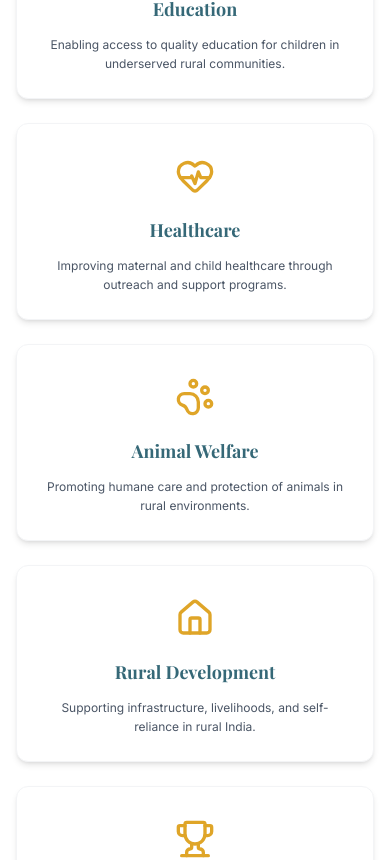
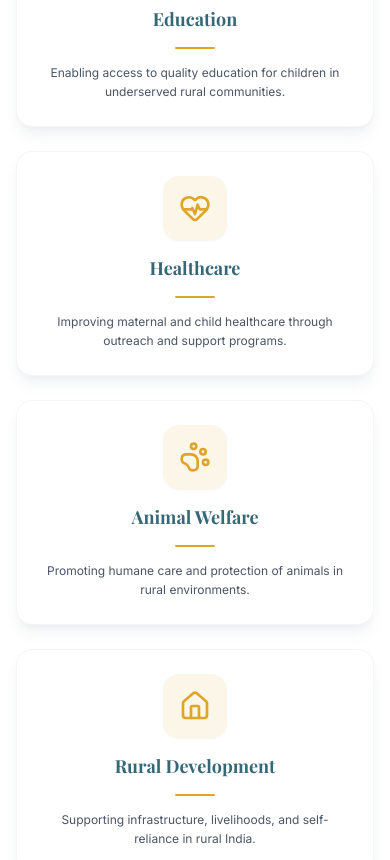
Before and after one commit to AdityaWagh06/chothani-foundation, a Next.js app: page / in a window 390 px wide. Shown: the part 1779-2639 px from the top of the page. Built offline with nearby package versions, Linux system fonts and the light colour scheme; a web font is replaced by a local one.

Commit message:
style: add elevated mobile card shadows, rounded-2xl corners, and gold icon badges to Home focus area cards

```diff
--- a/app/page.tsx
+++ b/app/page.tsx
@@ -237,28 +237,25 @@ export default function HomePage() {
               return (
                 <motion.div
                   key={area.id}
-                  initial={{ opacity: 0, y: 35, filter: "blur(5px)" }}
+                  initial={{ opacity: 0, y: 30, filter: "blur(5px)" }}
                   whileInView={{ opacity: 1, y: 0, filter: "blur(0px)" }}
-                  viewport={{ once: true, amount: 0.2 }}
+                  viewport={{ once: true, amount: 0.15 }}
                   transition={{
                     duration: 0.65,
-                    delay: index * 0.12,
+                    delay: index * 0.1,
                     ease: [0.16, 1, 0.3, 1],
                   }}
                   whileHover={{ y: -6, scale: 1.02 }}
-                  className="h-full rounded-xl bg-white p-6 sm:p-8 border border-gray-100 shadow-md hover:shadow-2xl transition-all duration-300 text-center space-y-3 flex flex-col items-center justify-start group cursor-pointer"
+                  className="h-full rounded-2xl bg-white p-6 sm:p-8 border border-gray-100/90 shadow-lg shadow-gray-200/60 hover:shadow-2xl hover:shadow-gray-300/70 transition-all duration-300 text-center space-y-3.5 flex flex-col items-center justify-start group cursor-pointer"
                 >
-                  <motion.div
-                    whileHover={{ rotate: 10, scale: 1.18 }}
-                    transition={{ type: "spring", stiffness: 350, damping: 18 }}
-                    className="flex h-14 w-14 items-center justify-center text-[#DFA528]"
-                  >
-                    <IconComponent className="h-10 w-10" />
-                  </motion.div>
-                  <h3 className="font-serif text-lg font-bold text-[#356877] group-hover:text-[#DFA528] transition-colors">
+                  <div className="flex h-16 w-16 items-center justify-center rounded-2xl bg-[#DFA528]/10 text-[#DFA528] group-hover:bg-[#DFA528] group-hover:text-slate-900 transition-all duration-300 shadow-xs">
+                    <IconComponent className="h-8 w-8" />
+                  </div>
+                  <h3 className="font-serif text-lg sm:text-xl font-bold text-[#356877] group-hover:text-[#DFA528] transition-colors">
                     {area.title}
                   </h3>
-                  <p className="text-xs sm:text-sm text-gray-600 leading-relaxed">
+                  <div className="h-0.5 w-10 bg-[#DFA528] rounded-full transition-all duration-300 group-hover:w-16" />
+                  <p className="text-xs sm:text-sm text-gray-600 leading-relaxed font-normal">
                     {area.desc}
                   </p>
                 </motion.div>
@@ -273,28 +270,25 @@ export default function HomePage() {
               return (
                 <motion.div
                   key={area.id}
-                  initial={{ opacity: 0, y: 35, filter: "blur(5px)" }}
+                  initial={{ opacity: 0, y: 30, filter: "blur(5px)" }}
                   whileInView={{ opacity: 1, y: 0, filter: "blur(0px)" }}
-                  viewport={{ once: true, amount: 0.2 }}
+                  viewport={{ once: true, amount: 0.15 }}
                   transition={{
                     duration: 0.65,
-                    delay: (index + 3) * 0.12,
+                    delay: (index + 3) * 0.1,
                     ease: [0.16, 1, 0.3, 1],
                   }}
                   whileHover={{ y: -6, scale: 1.02 }}
-                  className="h-full rounded-xl bg-white p-6 sm:p-8 border border-gray-100 shadow-md hover:shadow-2xl transition-all duration-300 text-center space-y-3 flex flex-col items-center justify-start group cursor-pointer"
+                  className="h-full rounded-2xl bg-white p-6 sm:p-8 border border-gray-100/90 shadow-lg shadow-gray-200/60 hover:shadow-2xl hover:shadow-gray-300/70 transition-all duration-300 text-center space-y-3.5 flex flex-col items-center justify-start group cursor-pointer"
                 >
-                  <motion.div
-                    whileHover={{ rotate: 10, scale: 1.18 }}
-                    transition={{ type: "spring", stiffness: 350, damping: 18 }}
-                    className="flex h-14 w-14 items-center justify-center text-[#DFA528]"
-                  >
-                    <IconComponent className="h-10 w-10" />
-                  </motion.div>
-                  <h3 className="font-serif text-lg font-bold text-[#356877] group-hover:text-[#DFA528] transition-colors">
+                  <div className="flex h-16 w-16 items-center justify-center rounded-2xl bg-[#DFA528]/10 text-[#DFA528] group-hover:bg-[#DFA528] group-hover:text-slate-900 transition-all duration-300 shadow-xs">
+                    <IconComponent className="h-8 w-8" />
+                  </div>
+                  <h3 className="font-serif text-lg sm:text-xl font-bold text-[#356877] group-hover:text-[#DFA528] transition-colors">
                     {area.title}
                   </h3>
-                  <p className="text-xs sm:text-sm text-gray-600 leading-relaxed">
+                  <div className="h-0.5 w-10 bg-[#DFA528] rounded-full transition-all duration-300 group-hover:w-16" />
+                  <p className="text-xs sm:text-sm text-gray-600 leading-relaxed font-normal">
                     {area.desc}
                   </p>
                 </motion.div>
```
